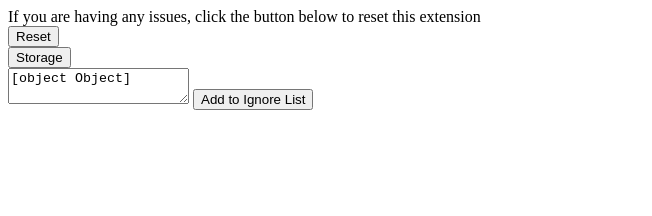
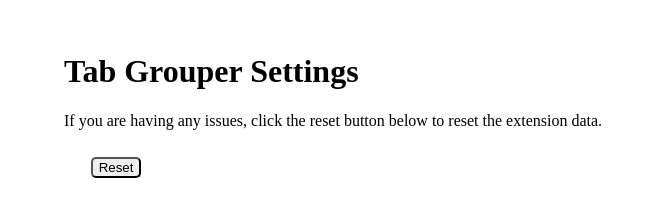
Before and after one commit to peter-lim91/tab-grouper, a browser extension: page options.html in a window 1280 px wide. Shown: the whole page, without its empty margins (0-652 px from the left). Drawn offline with Linux system fonts and the light colour scheme.

Commit message:
tidy up options page

```diff
--- a/background.js
+++ b/background.js
@@ -65,6 +65,7 @@ async function handleGrouping() {
     // if exists in both, use existing, if exists on extension side only, remove from extension and treat as new
     const groupId = getGroupIdByHostname(hostname); // extension side
     const groupStillExists = await checkChromeGroupStillExists(groupId); // chrome side
+
     if (groupId) {
       if (groupStillExists) {
         args.groupId = groupId;
--- a/options.html
+++ b/options.html
@@ -4,14 +4,15 @@
     <link rel="stylesheet" href="style.css" />
   </head>
   <body>
+    <h1>Tab Grouper Settings</h1>
     <div>
-      If you are having any issues, click the button below to reset this
-      extension
+      If you are having any issues, click the reset button below to reset the
+      extension data.
     </div>
     <button id="reset">Reset</button>
-    <div><button id="storage">Storage</button></div>
+    <!-- <div><button id="storage">Storage</button></div>
     <textarea id="ignore-list"></textarea>
-    <button id="set-ignore">Add to Ignore List</button>
+    <button id="set-ignore">Add to Ignore List</button> -->
   </body>
   <script src="options.js"></script>
 </html>
--- a/options.js
+++ b/options.js
@@ -1,9 +1,9 @@
-const debug = true;
+const debug = false;
 
 function addEventListeners() {
   addButtonEventListener();
-  addSetIgnoreEventListener();
   if (debug) {
+    addSetIgnoreEventListener();
     addStorageEventListener();
   }
 }
@@ -27,7 +27,6 @@ function addStorageEventListener() {
 
 function addSetIgnoreEventListener() {
   const setIgnore = document.getElementById("set-ignore");
-  // console.log(setIgnore);
   setIgnore.addEventListener("click", setIgnoreList);
 }
 
@@ -55,4 +54,4 @@ async function getIgnoreList() {
 }
 
 addEventListeners();
-displayIgnoreList();
+// displayIgnoreList();
--- a/style.css
+++ b/style.css
@@ -0,0 +1,13 @@
+button {
+  margin: 2em;
+  border-radius: 5px;
+}
+
+div {
+  /* margin: 2em; */
+}
+
+body {
+  padding: 2em 4em;
+  margin: 0;
+}
```
